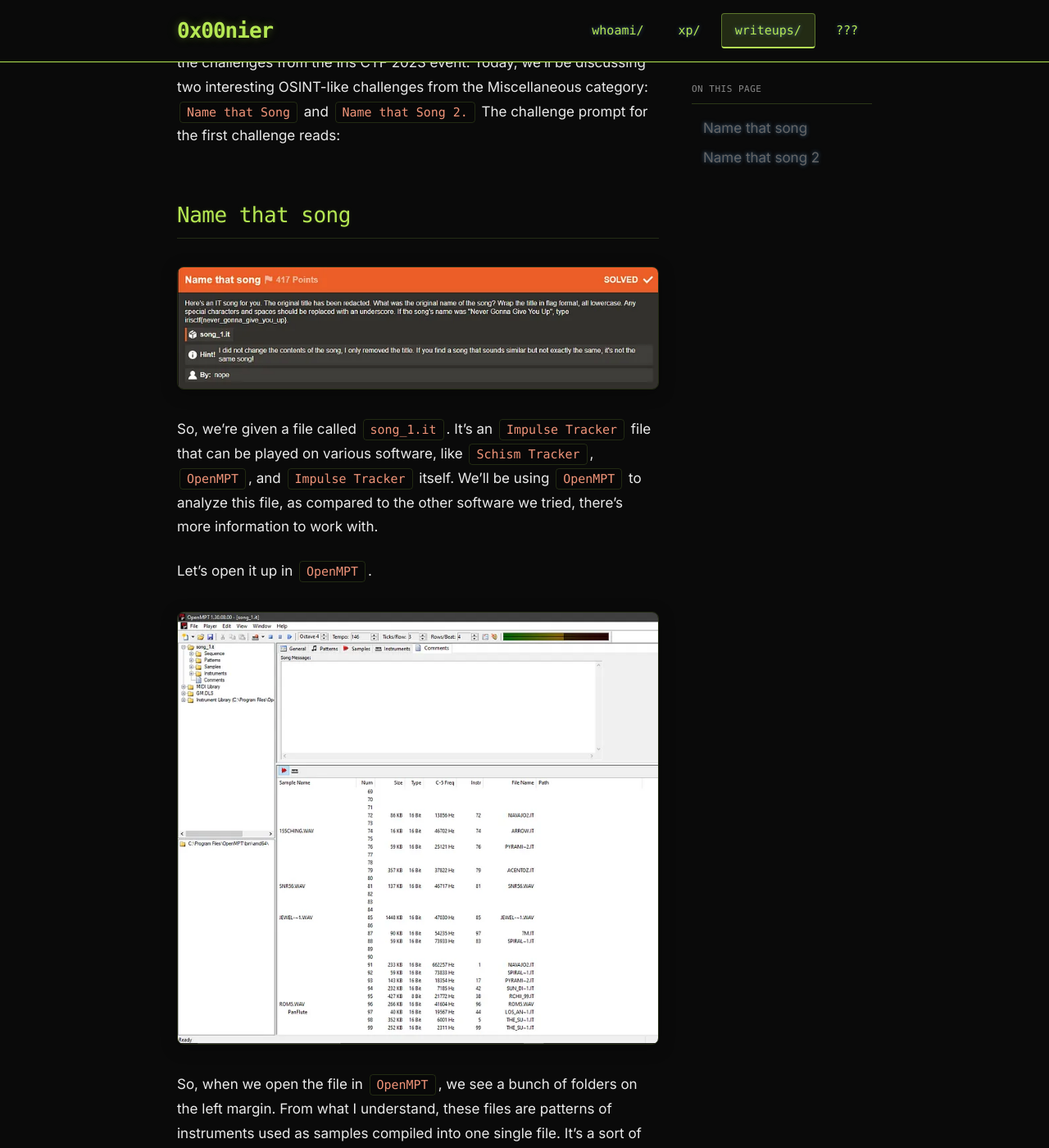
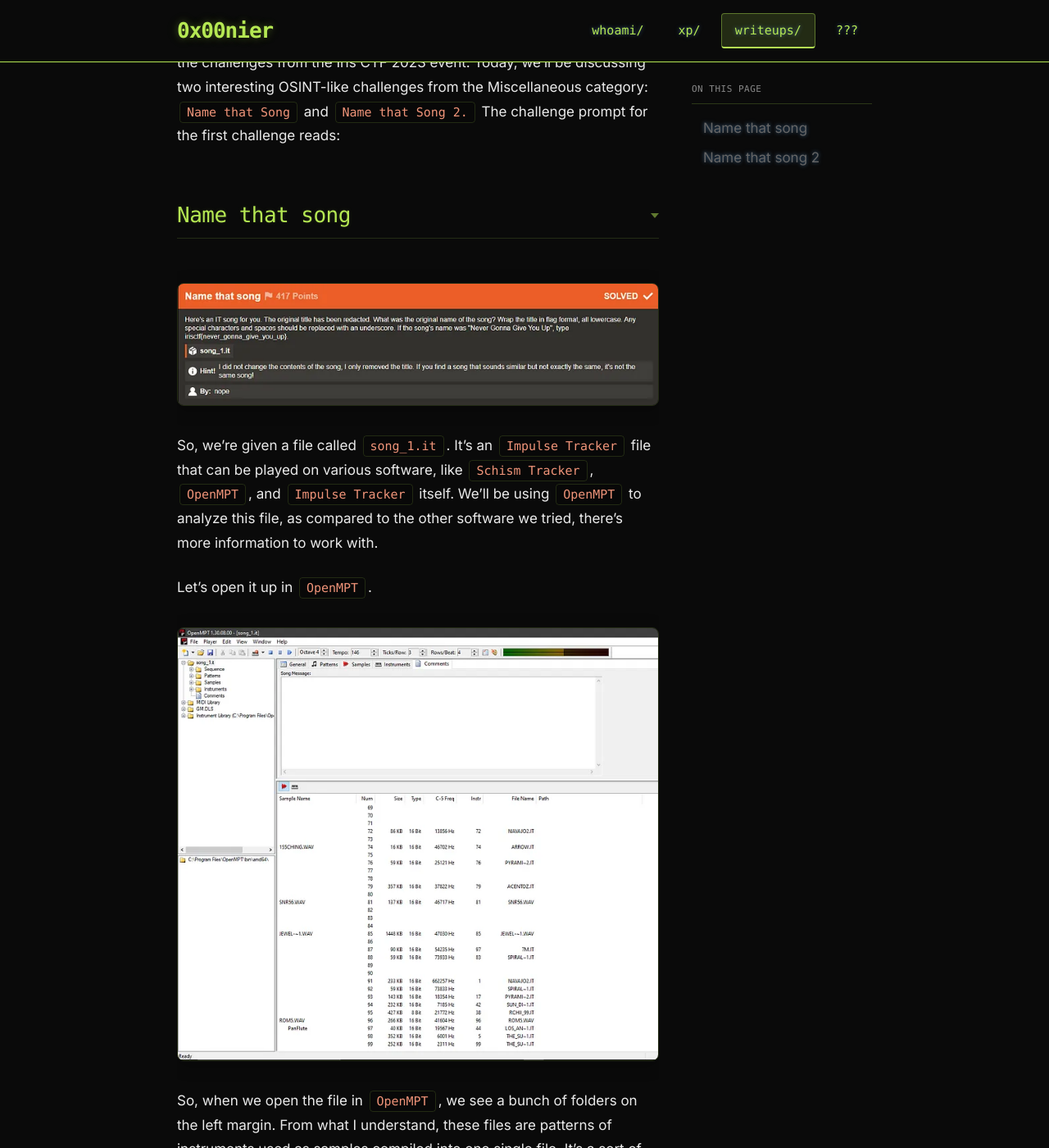
Before and after one commit to 0x00nier/0x00nier.github.io, a Jekyll site: the page built from blogs/irisctf/namethatsong/namethatsong.md, in a window 1280 px wide and 1400 px high, scrolled down 232 px. Shown: the whole window at 82% size. Built offline with Jekyll 4.4.1, drawn with Linux system fonts in a browser that asks for light colours.

Commit message:
Made blog headings collapsible

```diff
--- a/_layouts/post.html
+++ b/_layouts/post.html
@@ -112,6 +112,49 @@
   .post-toc {
     display: none;
   }
+}
+
+/* Collapsible sections */
+.collapsible-heading {
+  cursor: pointer;
+  user-select: none;
+  display: flex;
+  align-items: center;
+  gap: 8px;
+}
+
+.collapsible-heading::after {
+  content: '';
+  display: inline-block;
+  width: 0;
+  height: 0;
+  border-left: 5px solid transparent;
+  border-right: 5px solid transparent;
+  border-top: 6px solid rgba(181, 232, 83, 0.5);
+  transition: transform 0.2s ease;
+  margin-left: auto;
+  flex-shrink: 0;
+}
+
+.collapsible-heading.collapsed::after {
+  transform: rotate(-90deg);
+}
+
+.collapsible-heading:hover::after {
+  border-top-color: #b5e853;
+}
+
+.collapsible-section {
+  overflow: hidden;
+  transition: max-height 0.3s ease, opacity 0.2s ease;
+  max-height: 10000px;
+  opacity: 1;
+}
+
+.collapsible-section.collapsed {
+  max-height: 0 !important;
+  opacity: 0;
+  margin-bottom: 0;
 }
 </style>
 
```
Also changed, not shown: other parts of _layouts/post.html (+63 -0 lines).
